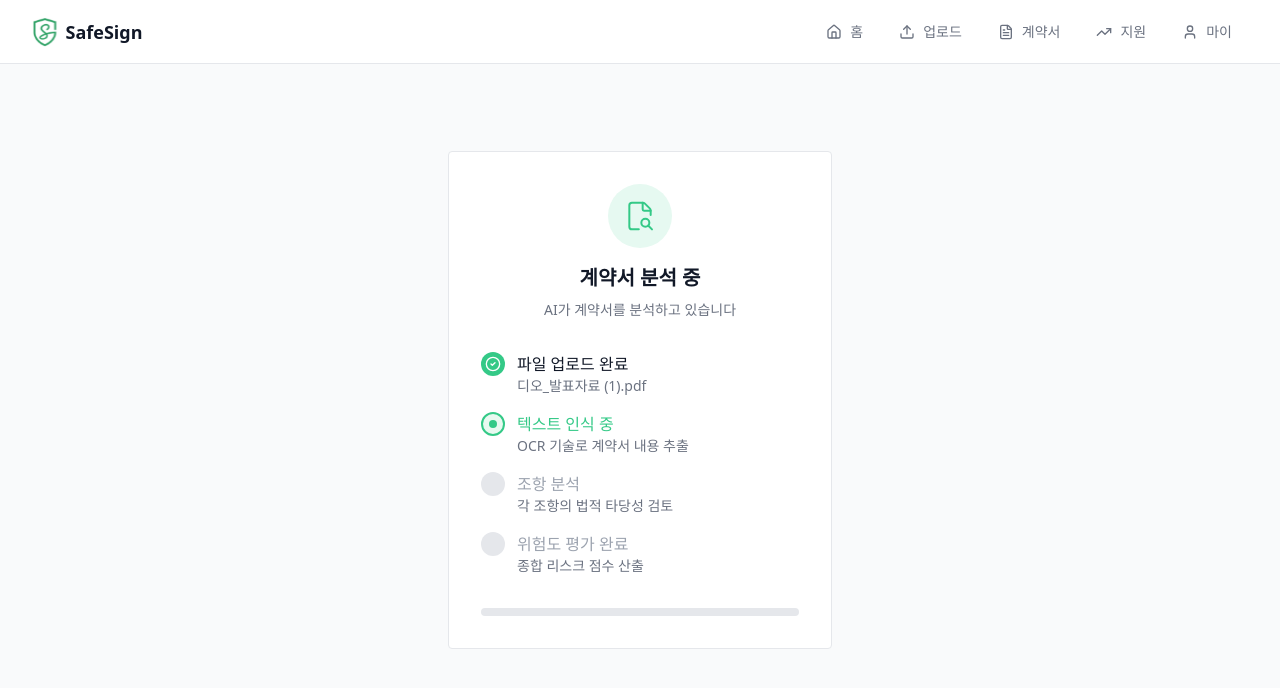
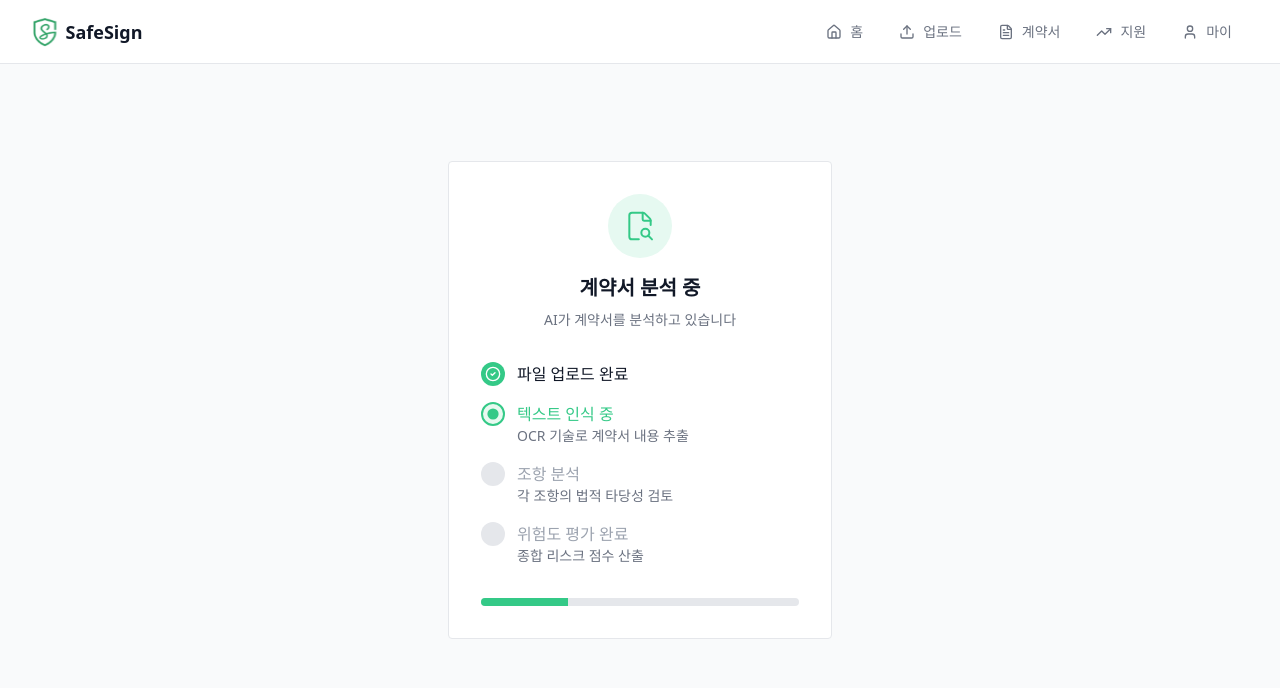
Before and after one commit to SafeSignProject/safeSign-frontend, a React (Vite) app: page /analyze in a window 1280 px wide. Shown: the top 688 px of the page. Built offline with nearby package versions, Linux system fonts and the light colour scheme; a web font is replaced by a local one.

Commit message:
feat: 분석 애니메이션 적용

```diff
--- a/src/components/upload/UploadFile.tsx
+++ b/src/components/upload/UploadFile.tsx
@@ -113,7 +113,7 @@ const UploadFile = () => {
           <Camera size={24} className='text-primary' />
           <h5 className='text-dark mt-4 mb-1 text-lg leading-7 font-medium'>사진 업로드</h5>
           <p className='text-dark-gray text-sm'>
-            종이 계약서를 촬영하거나 이미지 파일을 업로드하세요
+            종이 계약서를 촬영하거나 이미지 파일을 업로드하세요 (최대 3장)
           </p>
           <div
             className='border-light-gray hover:border-primary mt-6 flex flex-col items-center justify-center rounded-sm border-2 border-dashed py-12.5 transition'
@@ -164,7 +164,13 @@ const UploadFile = () => {
                 type='button'
                 label='분석 시작'
                 className='bg-primary h-10 px-6 font-medium text-white hover:brightness-95 active:brightness-90'
-                onClick={() => navigate('/analyze')}
+                onClick={() =>
+                  navigate('/analyze', {
+                    state: {
+                      fileNames: [pdfFile.name],
+                    },
+                  })
+                }
               />
             </article>
           )}
@@ -184,7 +190,13 @@ const UploadFile = () => {
                 type='button'
                 label='분석 시작'
                 className='bg-primary h-10 px-6 font-medium text-white hover:brightness-95 active:brightness-90'
-                onClick={() => navigate('/analyze')}
+                onClick={() =>
+                  navigate('/analyze', {
+                    state: {
+                      fileNames: imageFiles.map((file) => file.name),
+                    },
+                  })
+                }
               />
             </article>
           )}
--- a/src/pages/upload/AnalyzingPage.tsx
+++ b/src/pages/upload/AnalyzingPage.tsx
@@ -1,6 +1,43 @@
 import { CircleCheck, FileSearchCorner } from 'lucide-react';
+import { motion } from 'framer-motion';
+import { useEffect, useState } from 'react';
+import { useLocation, useNavigate } from 'react-router-dom';
+import clsx from 'clsx';
+import { showToast } from '@/utils/toast';
 
 const AnalyzingPage = () => {
+  const navigate = useNavigate();
+  const location = useLocation();
+
+  const fileNames: string[] = location.state?.fileNames ?? [];
+
+  const [step, setStep] = useState(0);
+
+  const getStepStatus = (index: number) => {
+    if (index < step) return 'done';
+    if (index === step) return 'active';
+    return 'yet';
+  };
+
+  useEffect(() => {
+    const timers = [
+      setTimeout(() => setStep(1), 5000),
+      setTimeout(() => setStep(2), 10000),
+      setTimeout(() => setStep(3), 15000),
+      setTimeout(() => {
+        showToast.success('계약서 분석이 완료되었습니다');
+        navigate('/contracts');
+      }, 20000),
+    ];
+
+    return () => timers.forEach(clearTimeout);
+  }, [navigate]);
+
+  const step0 = getStepStatus(0);
+  const step1 = getStepStatus(1);
+  const step2 = getStepStatus(2);
+  const step3 = getStepStatus(3);
+
   return (
     <main className='flex min-h-screen items-center justify-center bg-[#F9FAFB]'>
       <section className='border-light-gray w-[384px] rounded-sm border bg-white p-8'>
@@ -15,39 +52,178 @@ const AnalyzingPage = () => {
         <div className='mb-8 space-y-4'>
           <div>
             <div className='flex items-center gap-3'>
-              <div className='bg-primary flex items-center justify-center rounded-full p-1 text-white'>
-                <CircleCheck size={16} />
-              </div>
-              <p className='text-dark font-medium'>파일 업로드 완료</p>
+              {step0 === 'done' && (
+                <motion.div
+                  initial={{ scale: 0 }}
+                  animate={{ scale: 1 }}
+                  className='bg-primary flex items-center justify-center rounded-full p-1 text-white'
+                >
+                  <CircleCheck size={16} />
+                </motion.div>
+              )}
+
+              {step0 === 'active' && (
+                <div className='border-primary flex items-center justify-center rounded-full border-2 bg-[#E8F9F0] p-1.5'>
+                  <motion.div
+                    className='bg-primary h-2 w-2 rounded-full'
+                    animate={{ scale: [1, 1.4, 1] }}
+                    transition={{ repeat: Infinity, duration: 1 }}
+                  />
+                </div>
+              )}
+
+              {step0 === 'yet' && <div className='bg-light-gray h-6 w-6 rounded-full' />}
+
+              <p
+                className={clsx(
+                  'font-medium',
+                  step0 === 'active'
+                    ? 'text-primary'
+                    : step0 === 'done'
+                      ? 'text-dark'
+                      : 'text-[#9CA3AF]',
+                )}
+              >
+                파일 업로드 완료
+              </p>
             </div>
-            <p className='text-dark-gray pl-9 text-left text-sm'>디오_발표자료 (1).pdf</p>
+            <div className='text-dark-gray space-y-1 pl-9 text-left text-sm'>
+              {fileNames.map((name, idx) => (
+                <p key={idx}>{name}</p>
+              ))}
+            </div>
           </div>
+
           <div>
             <div className='flex items-center gap-3'>
-              <div className='border-primary flex items-center justify-center rounded-full border-2 bg-[#E8F9F0] p-1.5 text-white'>
-                <div className='bg-primary h-2 min-w-2 rounded-full' />
-              </div>
-              <p className='text-primary font-medium'>텍스트 인식 중</p>
+              {step1 === 'done' && (
+                <motion.div
+                  initial={{ scale: 0 }}
+                  animate={{ scale: 1 }}
+                  className='bg-primary flex items-center justify-center rounded-full p-1 text-white'
+                >
+                  <CircleCheck size={16} />
+                </motion.div>
+              )}
+
+              {step1 === 'active' && (
+                <div className='border-primary flex items-center justify-center rounded-full border-2 bg-[#E8F9F0] p-1.5'>
+                  <motion.div
+                    className='bg-primary h-2 w-2 rounded-full'
+                    animate={{ scale: [1, 1.4, 1] }}
+                    transition={{ repeat: Infinity, duration: 1 }}
+                  />
+                </div>
+              )}
+
+              {step1 === 'yet' && <div className='bg-light-gray h-6 w-6 rounded-full' />}
+
+              <p
+                className={clsx(
+                  'font-medium',
+                  step1 === 'active'
+                    ? 'text-primary'
+                    : step1 === 'done'
+                      ? 'text-dark'
+                      : 'text-[#9CA3AF]',
+                )}
+              >
+                텍스트 인식 중
+              </p>
             </div>
             <p className='text-dark-gray pl-9 text-left text-sm'>OCR 기술로 계약서 내용 추출</p>
           </div>
+
           <div>
             <div className='flex items-center gap-3'>
-              <div className='bg-light-gray flex h-6 w-6 items-center justify-center rounded-full p-1 text-white' />
-              <p className='font-medium text-[#9CA3AF]'>조항 분석</p>
+              {step2 === 'done' && (
+                <motion.div
+                  initial={{ scale: 0 }}
+                  animate={{ scale: 1 }}
+                  className='bg-primary flex items-center justify-center rounded-full p-1 text-white'
+                >
+                  <CircleCheck size={16} />
+                </motion.div>
+              )}
+
+              {step2 === 'active' && (
+                <div className='border-primary flex items-center justify-center rounded-full border-2 bg-[#E8F9F0] p-1.5'>
+                  <motion.div
+                    className='bg-primary h-2 w-2 rounded-full'
+                    animate={{ scale: [1, 1.4, 1] }}
+                    transition={{ repeat: Infinity, duration: 1 }}
+                  />
+                </div>
+              )}
+
+              {step2 === 'yet' && <div className='bg-light-gray h-6 w-6 rounded-full' />}
+
+              <p
+                className={clsx(
+                  'font-medium',
+                  step2 === 'active'
+                    ? 'text-primary'
+                    : step2 === 'done'
+                      ? 'text-dark'
+                      : 'text-[#9CA3AF]',
+                )}
+              >
+                조항 분석
+              </p>
             </div>
             <p className='text-dark-gray pl-9 text-left text-sm'>각 조항의 법적 타당성 검토</p>
           </div>
+
           <div>
             <div className='flex items-center gap-3'>
-              <div className='bg-light-gray flex h-6 w-6 items-center justify-center rounded-full p-1 text-white' />
-              <p className='font-medium text-[#9CA3AF]'>위험도 평가 완료</p>
+              {step3 === 'done' && (
+                <motion.div
+                  initial={{ scale: 0 }}
+                  animate={{ scale: 1 }}
+                  className='bg-primary flex items-center justify-center rounded-full p-1 text-white'
+                >
+                  <CircleCheck size={16} />
+                </motion.div>
+              )}
+
+              {step3 === 'active' && (
+                <div className='border-primary flex items-center justify-center rounded-full border-2 bg-[#E8F9F0] p-1.5'>
+                  <motion.div
+                    className='bg-primary h-2 w-2 rounded-full'
+                    animate={{ scale: [1, 1.4, 1] }}
+                    transition={{ repeat: Infinity, duration: 1 }}
+                  />
+                </div>
+              )}
+
+              {step3 === 'yet' && <div className='bg-light-gray h-6 w-6 rounded-full' />}
+
+              <p
+                className={clsx(
+                  'font-medium',
+                  step3 === 'active'
+                    ? 'text-primary'
+                    : step3 === 'done'
+                      ? 'text-dark'
+                      : 'text-[#9CA3AF]',
+                )}
+              >
+                위험도 평가 완료
+              </p>
             </div>
             <p className='text-dark-gray pl-9 text-left text-sm'>종합 리스크 점수 산출</p>
           </div>
         </div>
 
-        <div className='bg-light-gray h-2 max-w-full rounded-full' />
+        {/* progress bar */}
+        <div className='bg-light-gray h-2 max-w-full overflow-hidden rounded-full'>
+          <motion.div
+            className='bg-primary h-full'
+            initial={{ width: '0%' }}
+            animate={{ width: '100%' }}
+            transition={{ duration: 20, ease: 'linear' }}
+          />
+        </div>
       </section>
     </main>
   );
```
